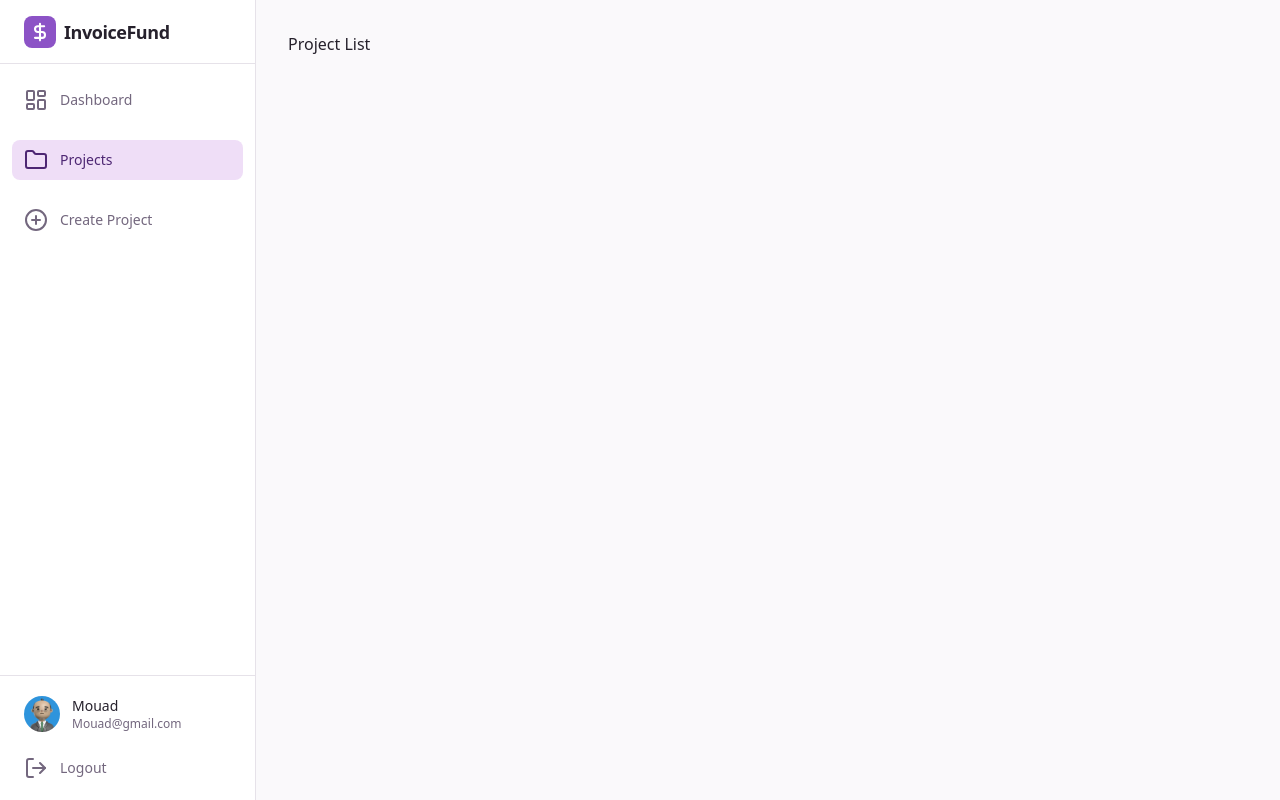
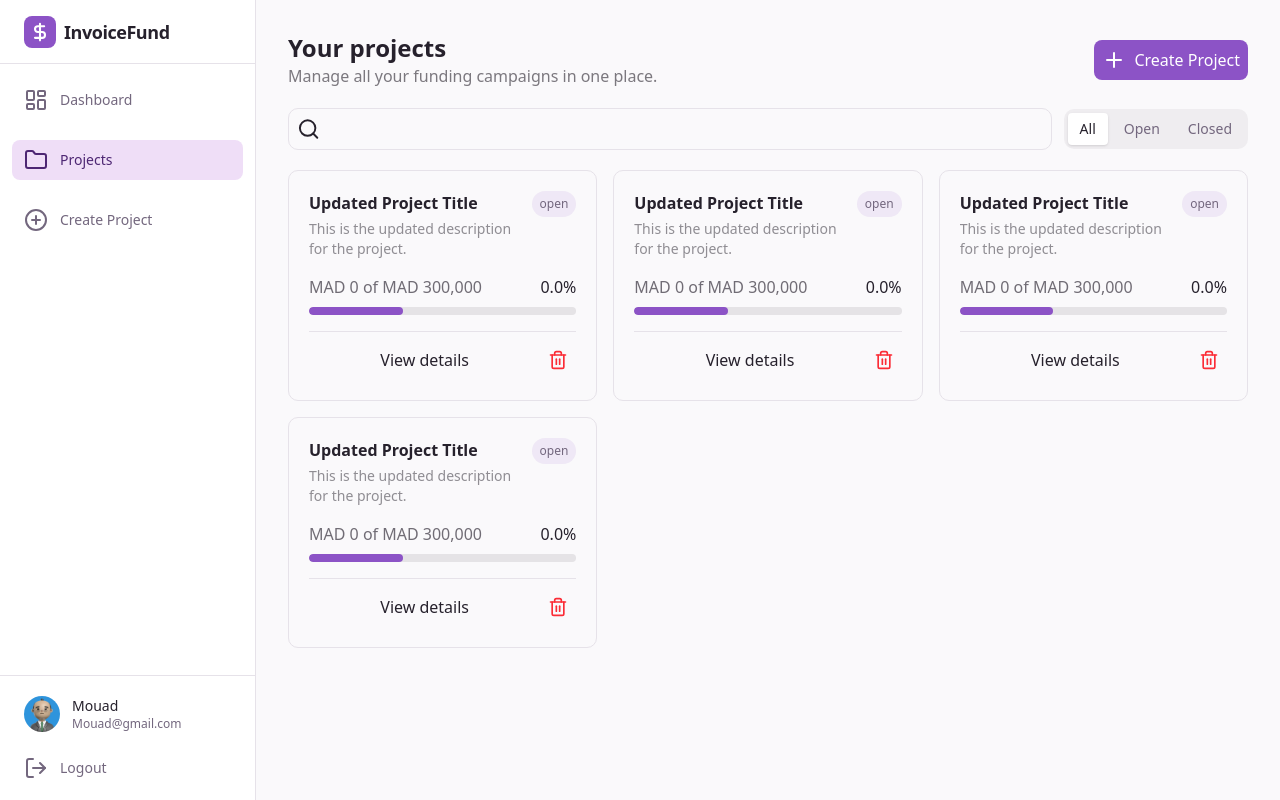
Before and after one commit to mouad-mch/crowdfunder_full_stack, a React app in the folder frontend/: page /projects in a window 1280 px wide. Built offline with nearby package versions, Linux system fonts and the light colour scheme; the HTML template or start-up script is replaced by a standard one.

Commit message:
feat: add ProjectList page and ProjectCard component with filtering functionality

```diff
--- a/frontend/src/App.jsx
+++ b/frontend/src/App.jsx
@@ -2,6 +2,7 @@ import { Route, Routes } from "react-router-dom"
 import DashboardLayout from "./layout/DashboardLayout"
 import Login from "./pages/Login";
 import Register from "./pages/Register";
+import ProjectList from "./pages/ProjectList";
 
 
 function App() {
@@ -17,7 +18,7 @@ function App() {
       >
 
         <Route path="/" element={<h1>Dashboard</h1>} />
-        <Route path="/projects" element={<h1>Project List</h1>} />
+        <Route path="/projects" element={<ProjectList />} />
         <Route path="/projects/create" element={<h1>Create Project</h1>} />
         <Route path="/projects/:id" element={<h1>Project Detail</h1>} />
         <Route path="/projects/:id/edit" element={<h1>Update Project</h1>} />
--- /dev/null
+++ b/frontend/src/components/ProjectCard.jsx
@@ -0,0 +1,52 @@
+import { Trash } from "lucide-react";
+import { Link } from "react-router-dom";
+
+const ProjectCard = () => {
+  const isOpen = true;
+  const progressWidth = "w-[35%]"
+
+  return (
+    <div className="card p-5 flex flex-col gap-4 hover:shadow-md transition-shadow border border-border rounded-lg cursor-pointer">
+      <div className="flex items-start justify-between gap-3">
+        <div className="min-w-0 flex-1">
+          <Link className="font-semibold text-base hover:text-primary transition-colors line-clamp-1">
+            Updated Project Title
+          </Link>
+          <p className="line-clamp-2 text-sm text-foreground/50 mt-1">
+            This is the updated description for the project.
+          </p>
+        </div>
+
+        <span
+          className={`p-1 px-2 text-[12px] rounded-full font-medium w-fit ${isOpen ? "text-muted-foreground bg-primary/10" : "text-foreground bg-foreground/5"}`}
+        >
+          open
+        </span>
+      </div>
+
+      <div className="space-y-2">
+        <div className="flex items-center justify-between">
+            <span className="text-foreground/65 ">
+                MAD 0 of MAD 300,000
+            </span>
+            <span className="font-medium">0.0%</span>
+        </div>
+        <div className="w-full h-2 bg-foreground/10 rounded-full overflow-hidden">
+          <div className={`h-full bg-primary rounded-full ${progressWidth}`}></div>
+        </div>
+      </div>
+
+      <div className="w-full border-t border-border pt-2 flex items-center justify-between">
+        <Link to={'/projects/:id'} className="flex-1 text-center hover:bg-primary/40 py-2 rounded-lg transition-all duration-75 cursor-pointer">
+            View details
+        </Link>
+        <div className="p-2 hover:bg-red-400/10 rounded-[3px] transition-all duration-100">
+            <Trash size={"20px"} className="text-red-500"/>
+        </div>
+      </div>
+
+    </div>
+  );
+};
+
+export default ProjectCard;
--- /dev/null
+++ b/frontend/src/components/UI/SegmentedControl.jsx
@@ -0,0 +1,26 @@
+
+
+const SegmentedControl = ({ filter, setFilter }) => {
+    const filters = ['all', 'open', 'closed'];
+  return (
+    <div className="inline-flex items-center gap-1 rounded-lg bg-foreground/5 p-1">
+      {
+        filters.map((f) => (
+            <button
+              key={f}
+              onClick={() => setFilter(f)}
+              className={`px-3 py-1.5 text-sm font-medium rounded transition-colors capitalize cursor-pointer ${
+                filter === f
+                ? "bg-card shadow-sm text-foreground"
+                : "text-muted-foreground hover:text-foreground"
+              }`}
+            >
+                { f }
+            </button>
+        ))
+      }
+    </div>
+  )
+}
+
+export default SegmentedControl
--- /dev/null
+++ b/frontend/src/pages/ProjectList.jsx
@@ -0,0 +1,52 @@
+import { Plus, Search } from 'lucide-react';
+import { Link } from 'react-router-dom';
+import SegmentedControl from '../components/UI/SegmentedControl';
+import { useState } from 'react';
+import ProjectCard from '../components/ProjectCard';
+
+const ProjectList = () => {
+
+  const [filter, setFilter] = useState('all')
+
+  return (
+    <div>
+      <div className="header flex items-center justify-between mb-5">
+        <div className="title">
+            <h1 className="font-bold text-foreground text-2xl">Your projects</h1>
+            <p className="text-foreground/60 text-[16px]">Manage all your funding campaigns in one place.</p>
+        </div>
+
+        <Link
+          to={"/projects/create"}
+          className="flex items-center gap-2 bg-primary px-2 py-2 rounded-md text-white font-medium hover:bg-primary/50 transition-all duration-75"
+        >
+          <Plus />
+            Create Project
+        </Link>
+      </div>
+
+      <div className="filter flex items-center gap-3">
+        <div className="search flex-1 border border-border rounded-lg flex items-center py-2 px-2">
+          <Search />
+          <input type="text" className="outline-0 px-5 w-full" />
+        </div>
+
+        <SegmentedControl
+          filter={ filter }
+          setFilter={ setFilter }
+        />
+      </div>
+
+      <div className="grid grid-cols-1 md:grid-cols-2 lg:grid-cols-3 gap-4 mt-5">
+        {
+          [1, 2, 3, 4].map((p) => (
+            <ProjectCard key={p}/>
+          ))
+        }
+      </div>
+
+    </div>
+  )
+}
+
+export default ProjectList
```
